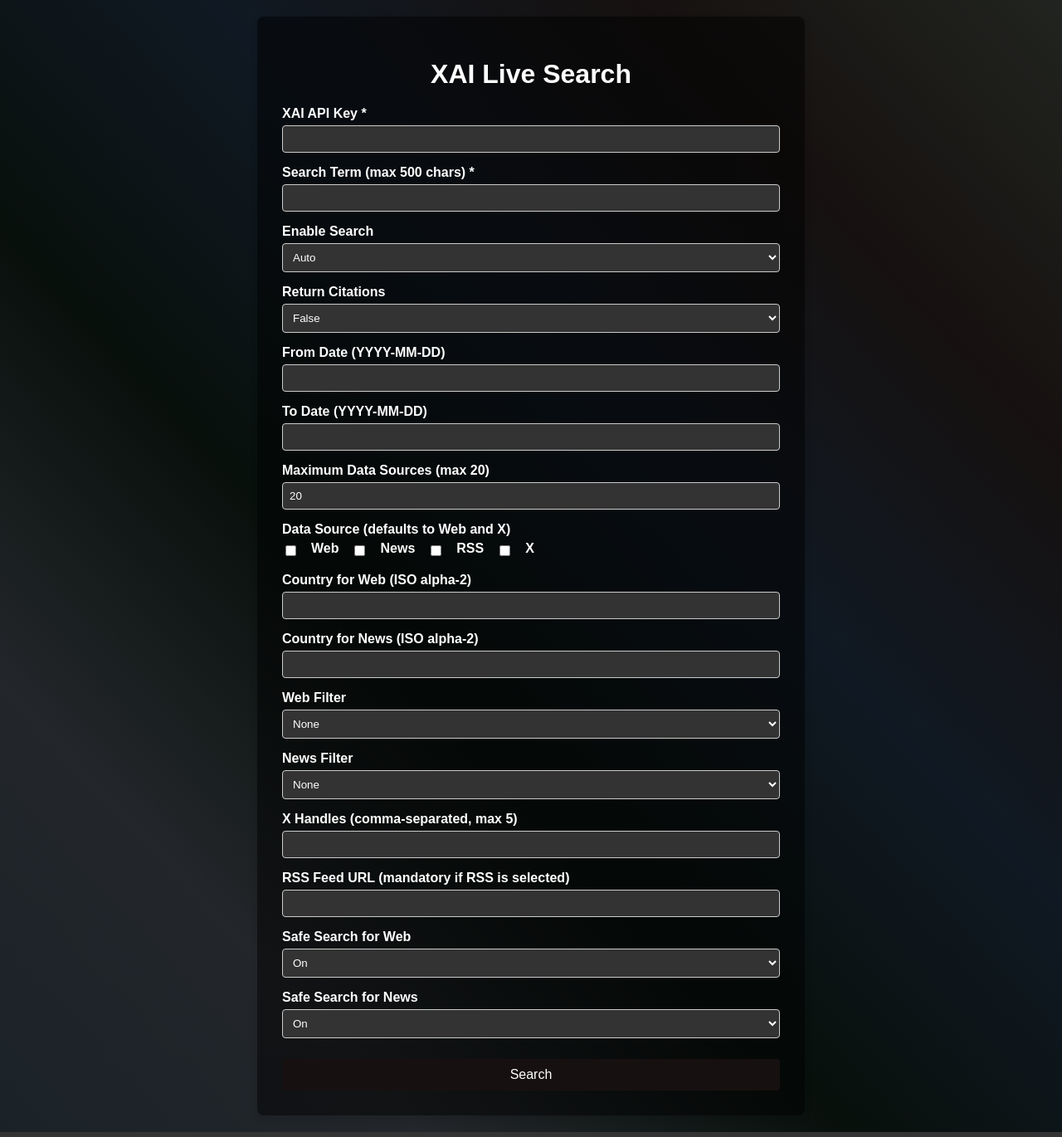
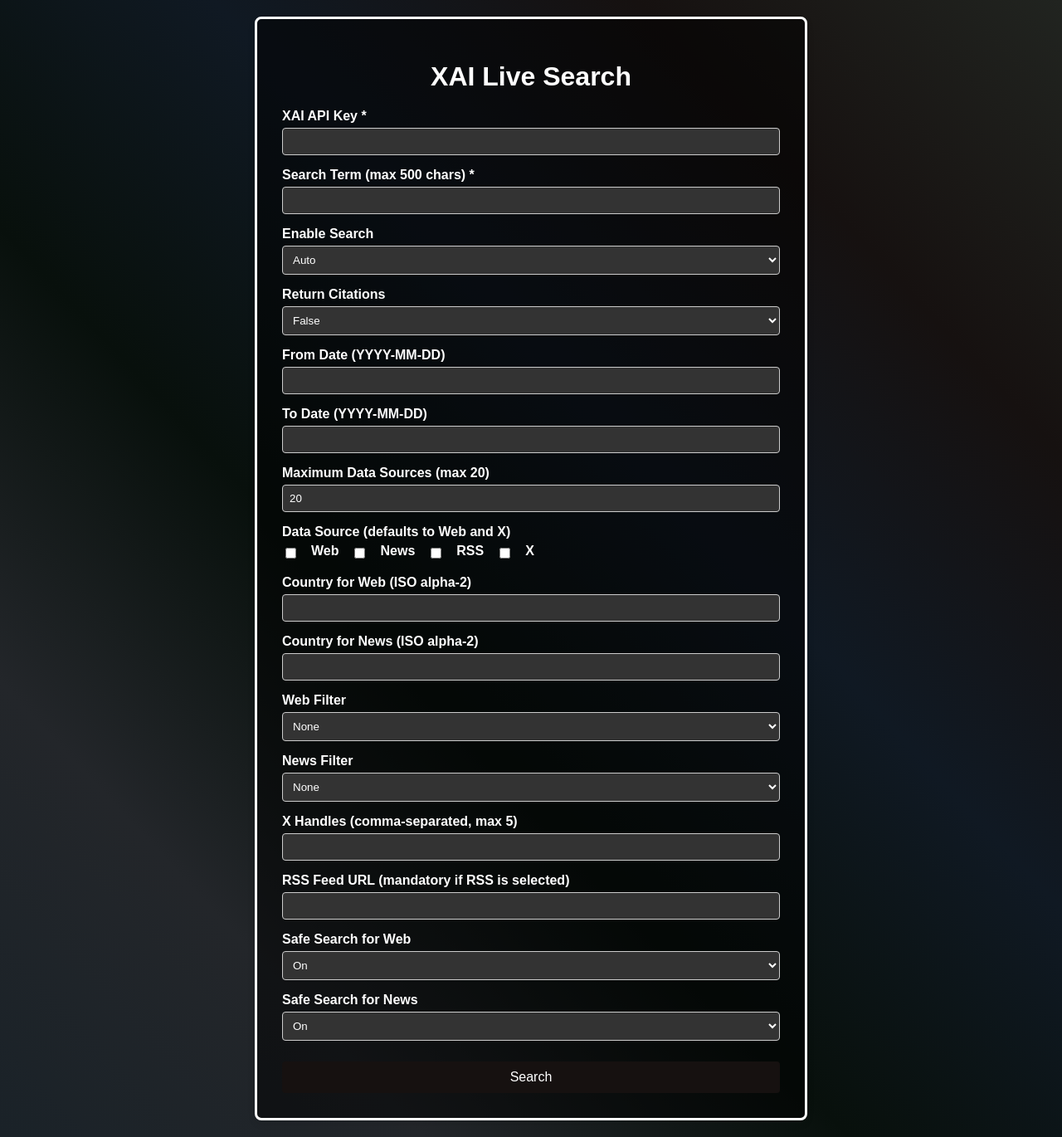
Before and after one commit to thatandrewguy/xAI-Live-Search-Railway, a Flask app: page / in a window 1280 px wide. Shown: the whole page at 83% size. Run offline with Flask 3, Linux system fonts and the light colour scheme; some libraries are stand-ins or nearby versions.

Commit message:
Add a 3px white border to the container

```diff
--- a/static/style.css
+++ b/static/style.css
@@ -17,6 +17,7 @@ body {
     box-shadow: 0 4px 8px rgba(0,0,0,0.1);
     width: 100%;
     max-width: 600px;
+    border: 3px solid #fff;
 }
 
 h1 {
```
